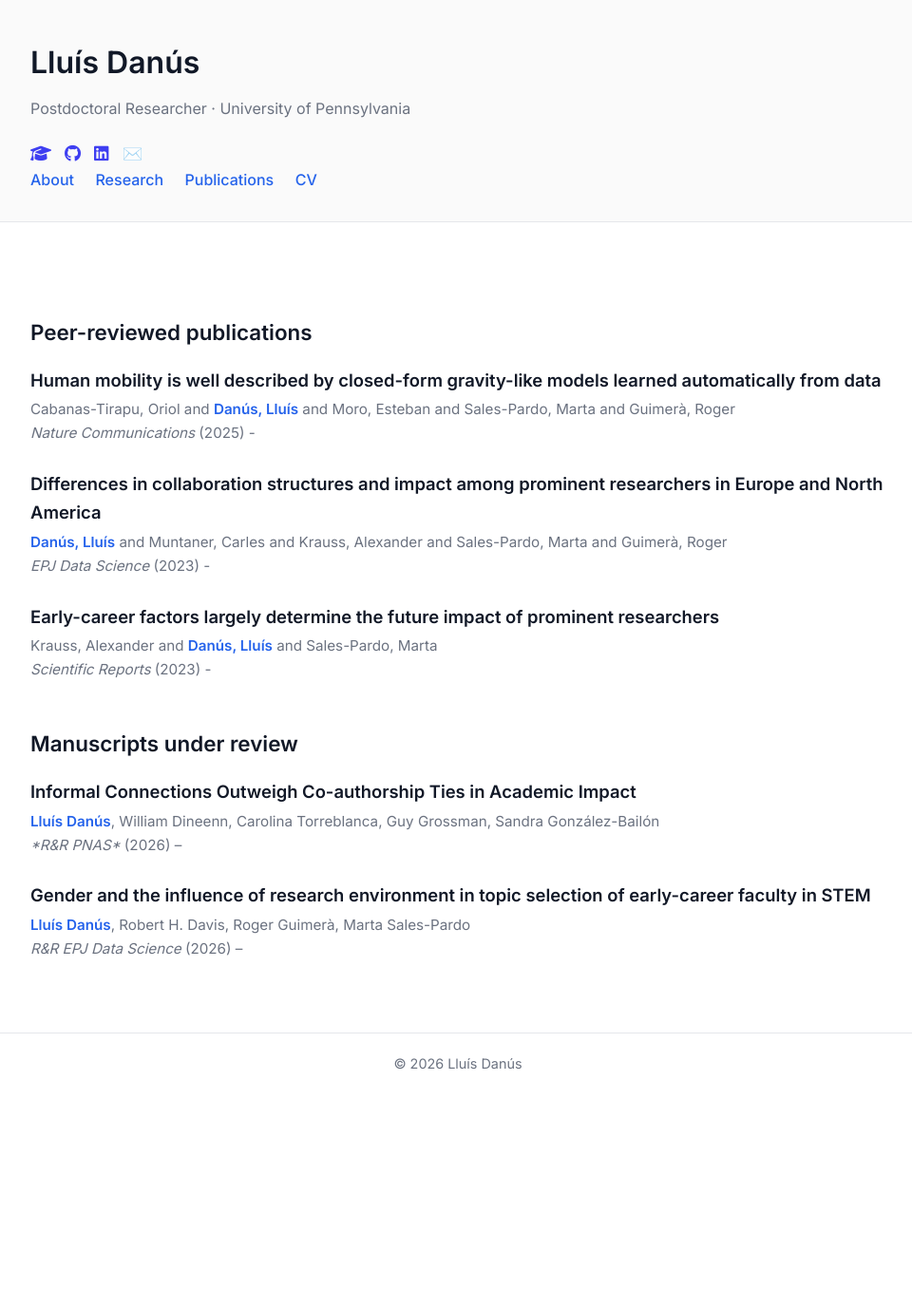
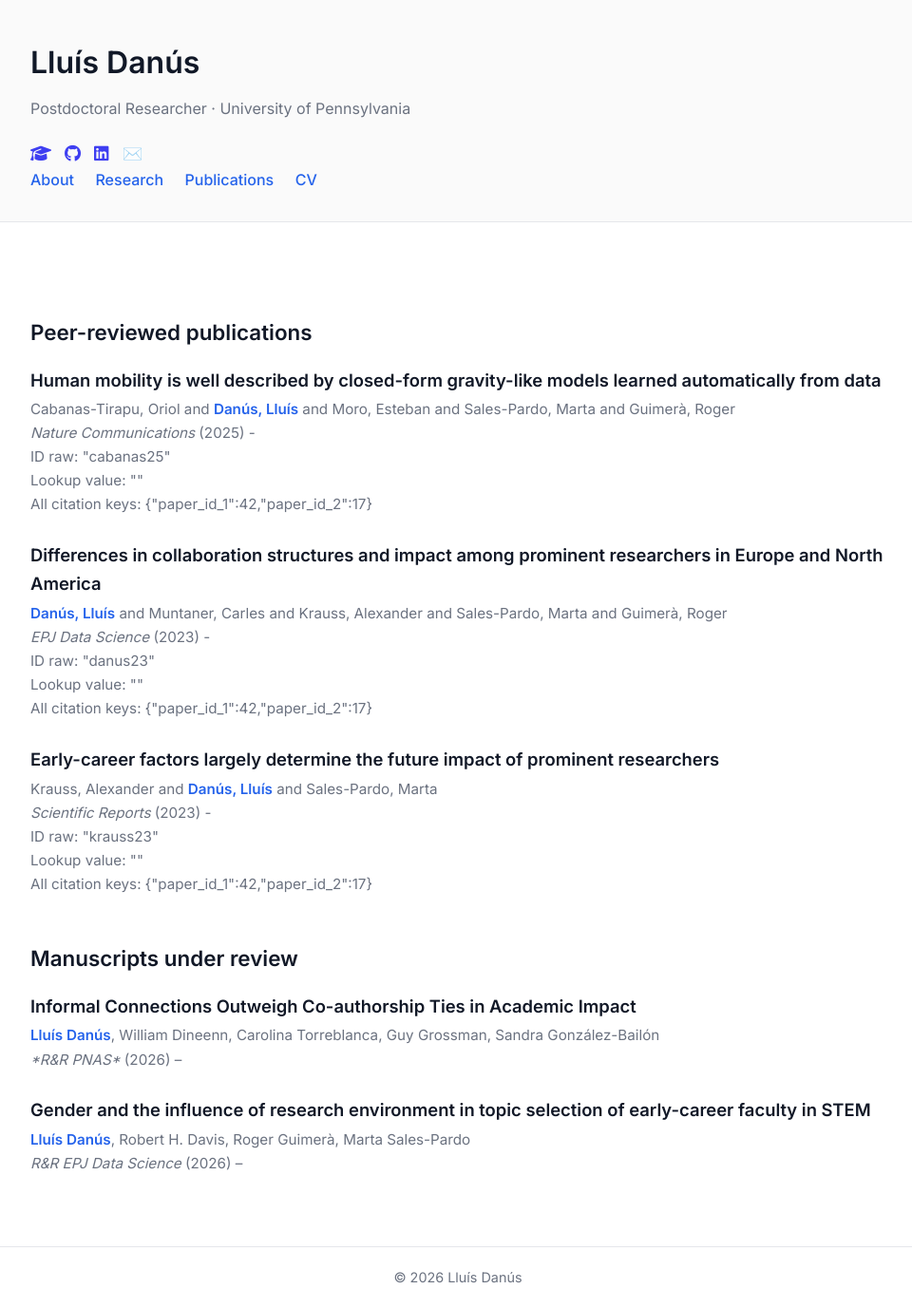
Before and after one commit to lluisdanus/lluisdanus.github.io, a Jekyll site: the page built from publications.md, in a window 1280 px wide. Shown: the whole page at 95% size, without its empty margins (158-1118 px from the left). Built offline with Jekyll 4.4.1, drawn with Linux system fonts in a browser that asks for light colours; before the commit the page ends 1152 px from its top, so only the background shows below that.

Commit message:
fixing publications

```diff
--- a/publications.md
+++ b/publications.md
@@ -16,11 +16,12 @@ layout: default
   {{ pub.authors | replace: "Danús, Lluís", "<span class='author'>Danús, Lluís</span>" }}
   <br>
   <em>{{ pub.journal }}</em> ({{ pub.year }}) -
-  {% assign cid = pub.id | strip %}
-	{% assign c = site.data.citations[cid] %}
-	{% if c %}
-	  – Cited by: {{ c }}
-	{% endif %}
+<br>
+ID raw: "{{ pub.id }}"
+<br>
+Lookup value: "{{ site.data.citations[pub.id] }}"
+<br>
+All citation keys: {{ site.data.citations | jsonify }}
 </div>
 
 </div>
```
